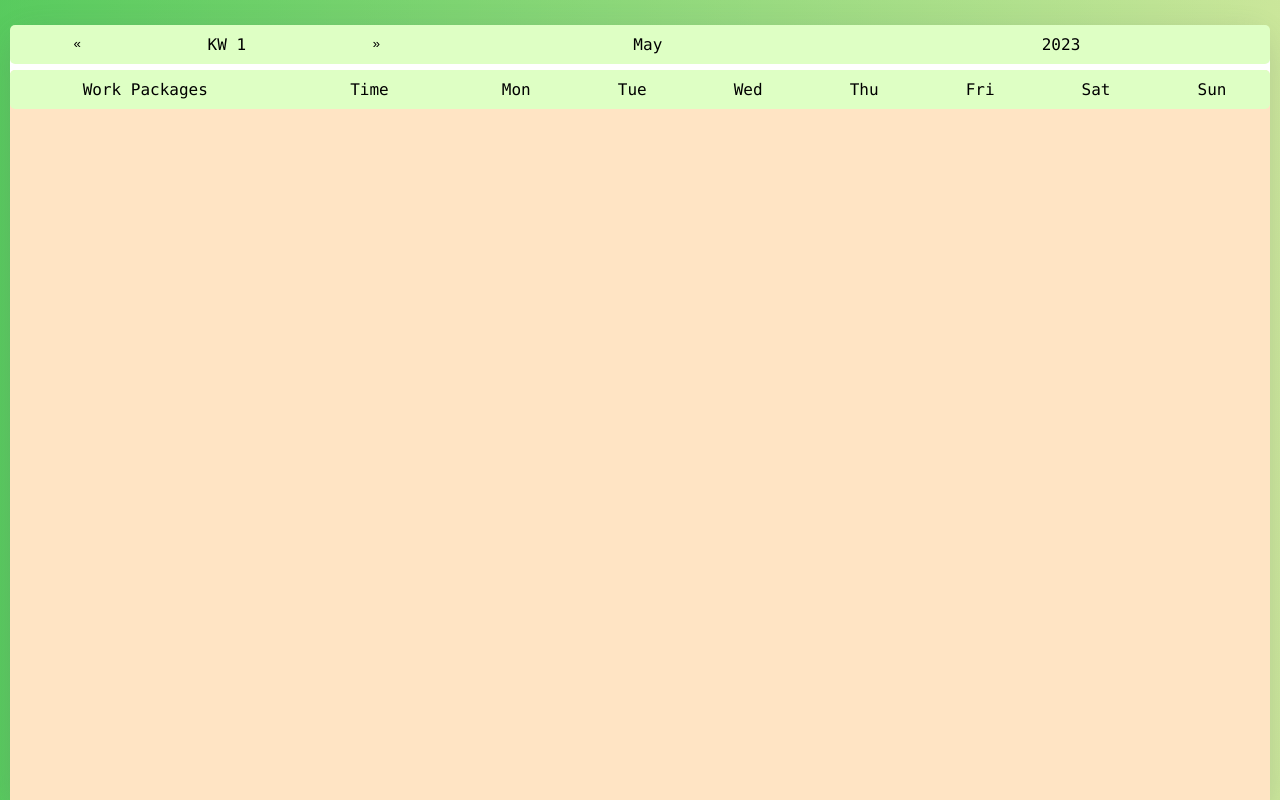
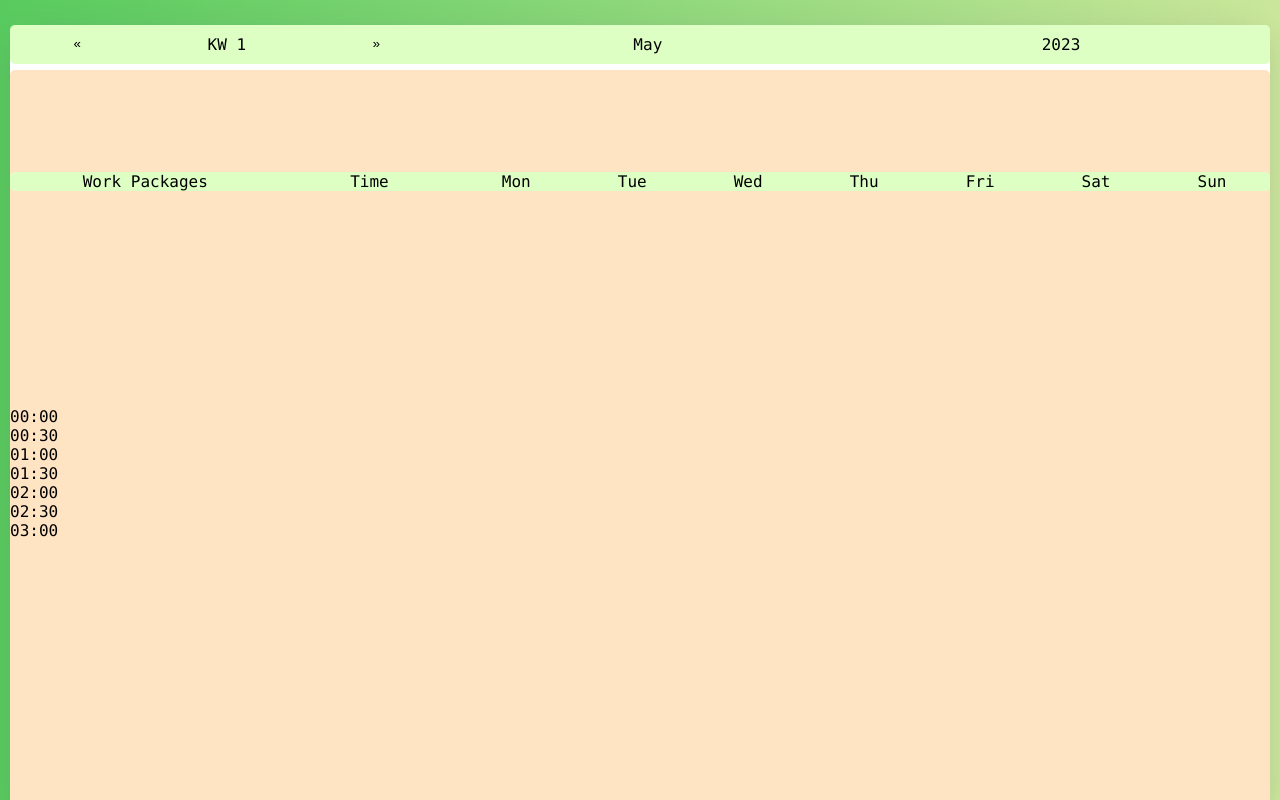
Before and after one commit to suly520/simple_shedule, a plain HTML site: page index.html in a window 1280 px wide. Drawn offline with Linux system fonts and the light colour scheme.

Commit message:
View changes time-table
need to overthing my table situation. Dont forget to change the header for the workpackages

```diff
--- a/css/style.css
+++ b/css/style.css
@@ -65,19 +65,26 @@ html, body {
 }
 
 .calendar-body {
+  display: grid;
+  grid-template-areas:
+  "a a"
+  "b b";
+
   align-items: center;
   height: 100%;
   width: 100%;
   border-top-left-radius: 5px;
   border-top-right-radius: 5px;
   background-color: bisque;
+
 }
 
 .calendar-body-header {
   display: grid;
+  grid-area: a;
   align-items: center;
   text-align: center;
-  height: 5%;
+  height: minmax(50px, 100%);
   width: 100%;
   border-radius: 5px;
   margin-bottom: 1%;
@@ -98,3 +105,8 @@ html, body {
   text-align: center;
   grid-template-columns: repeat(7, 1fr);
 }
+
+.time-table {
+  display: grid;
+  grid-area: b;
+}
--- a/index.html
+++ b/index.html
@@ -41,17 +41,25 @@
               </div>
 
             </div>
-        </div>
+
 
           <div class="work-packages">
           </div>
 
           <div class="time-table">
+            <div>00:00</div>
+            <div>00:30</div>
+            <div>01:00</div>
+            <div>01:30</div>
+            <div>02:00</div>
+            <div>02:30</div>
+            <div>03:00</div>
           </div>
 
           <div class="week-table">
           </div>
 
+        </div>
       </div>
 
 
```
Lines whose indentation alone changed are shown as unchanged.
